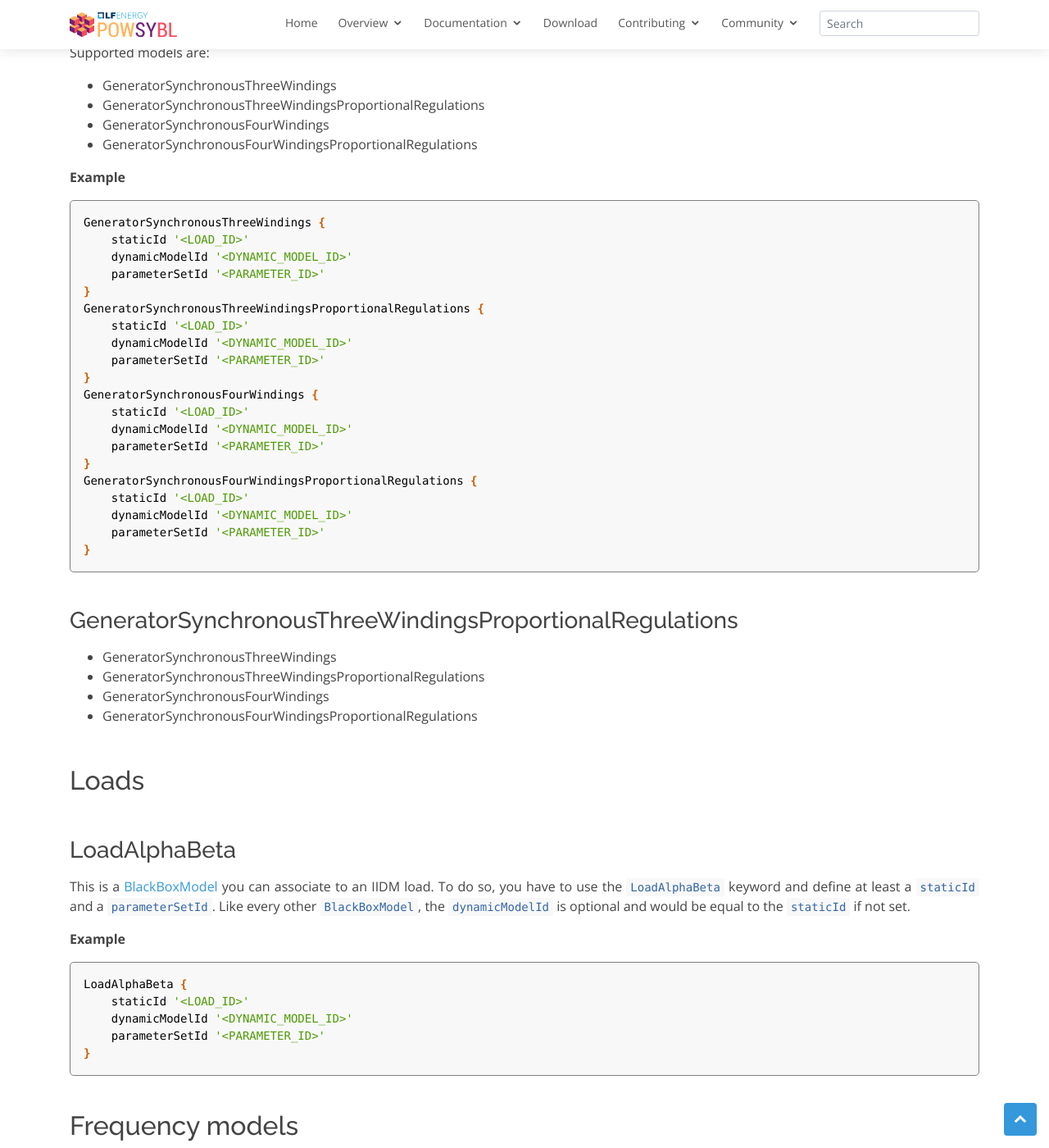
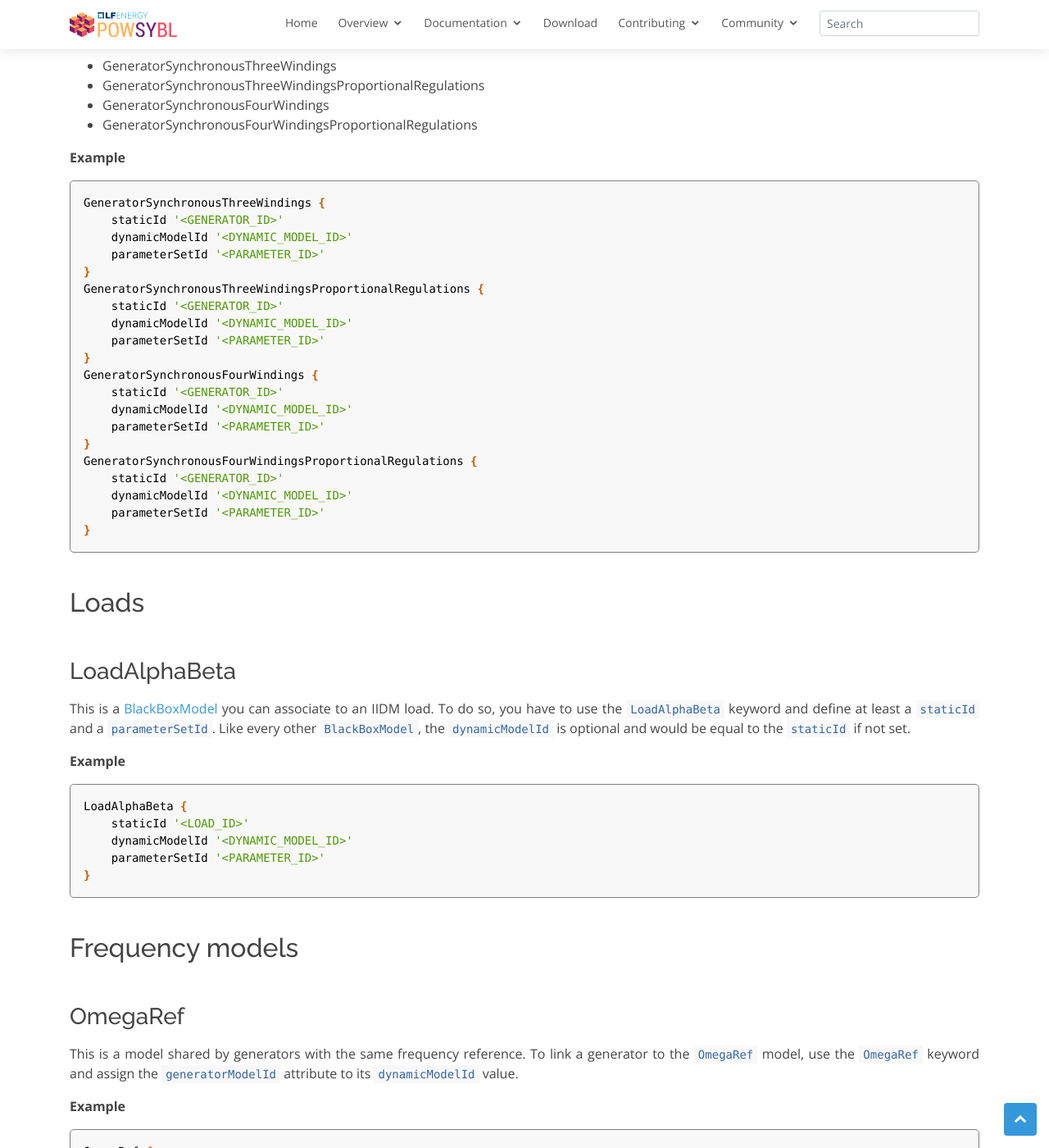
Before and after one commit to powsybl/powsybl.github.io, a Jekyll site: the page built from pages/documentation/simulation/timedomain/dynawo/dynamic-models-dsl.md, in a window 1280 px wide and 1400 px high, scrolled down 917 px. Shown: the whole window at 82% size. Built offline with Jekyll 4.4.1, drawn with Linux system fonts in a browser that asks for light colours; our own code applies the rules of GitHub Pages for plain Markdown files; some of the changed text lies outside the part shown.

Commit message:
Fix mistakes
Signed-off-by: Mathieu BAGUE <mathieu.bague@rte-france.com>

````diff
--- a/pages/documentation/simulation/timedomain/dynawo/dynamic-models-dsl.md
+++ b/pages/documentation/simulation/timedomain/dynawo/dynamic-models-dsl.md
@@ -27,32 +27,26 @@
 **Example**
 ```groovy
 GeneratorSynchronousThreeWindings {
-    staticId '<LOAD_ID>'
+    staticId '<GENERATOR_ID>'
     dynamicModelId '<DYNAMIC_MODEL_ID>'
     parameterSetId '<PARAMETER_ID>'
 }
 GeneratorSynchronousThreeWindingsProportionalRegulations {
-    staticId '<LOAD_ID>'
+    staticId '<GENERATOR_ID>'
     dynamicModelId '<DYNAMIC_MODEL_ID>'
     parameterSetId '<PARAMETER_ID>'
 }
 GeneratorSynchronousFourWindings {
-    staticId '<LOAD_ID>'
+    staticId '<GENERATOR_ID>'
     dynamicModelId '<DYNAMIC_MODEL_ID>'
     parameterSetId '<PARAMETER_ID>'
 }
 GeneratorSynchronousFourWindingsProportionalRegulations {
-    staticId '<LOAD_ID>'
+    staticId '<GENERATOR_ID>'
     dynamicModelId '<DYNAMIC_MODEL_ID>'
     parameterSetId '<PARAMETER_ID>'
 }
 ```
-
-### GeneratorSynchronousThreeWindingsProportionalRegulations
-- GeneratorSynchronousThreeWindings
-- GeneratorSynchronousThreeWindingsProportionalRegulations
-- GeneratorSynchronousFourWindings
-- GeneratorSynchronousFourWindingsProportionalRegulations
 
 ## Loads
 
@@ -90,7 +84,7 @@
 **Example**
 ```groovy
 CurrentLimitAutomaton {
-    staticId '<LOAD_ID>'
+    staticId '<BRANCH_ID>'
     dynamicModelId '<DYNAMIC_MODEL_ID>'
     parameterSetId '<PARAMETER_ID>'
     side '<SIDE>'
````
